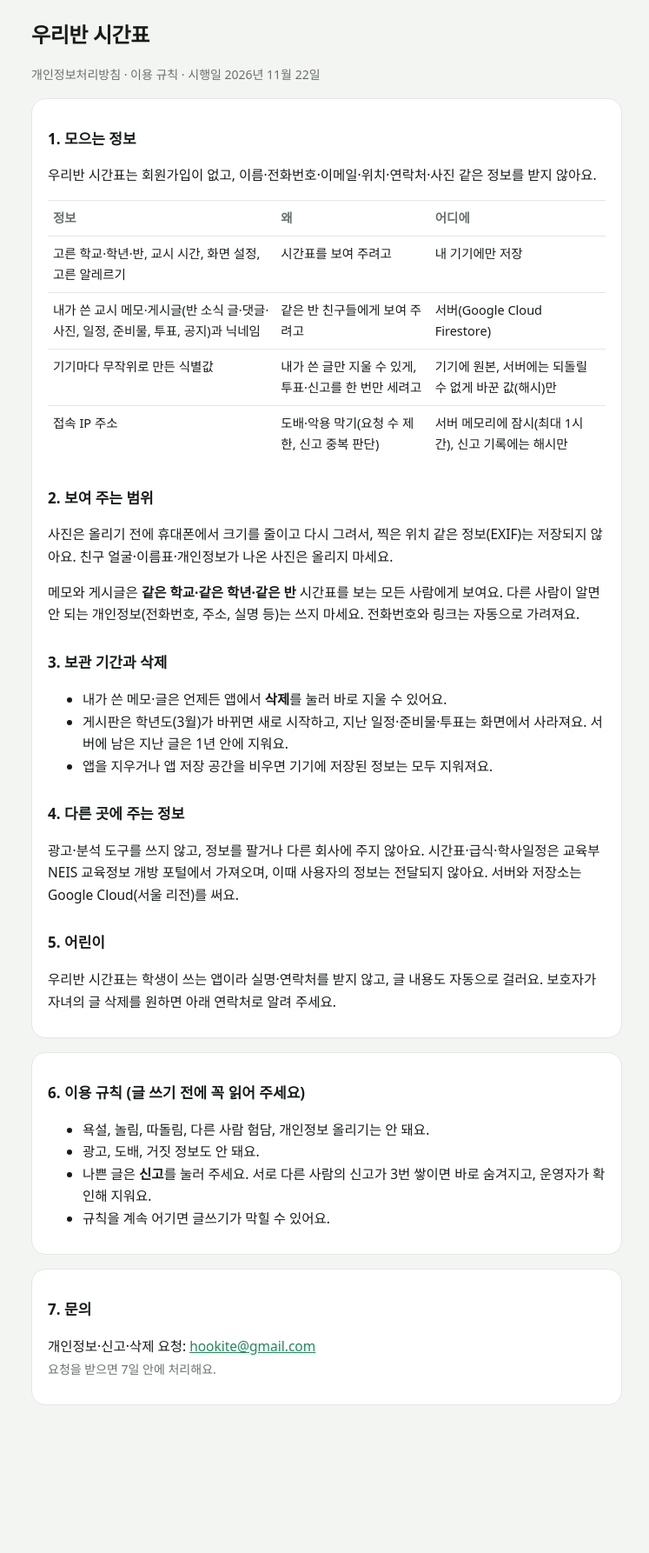
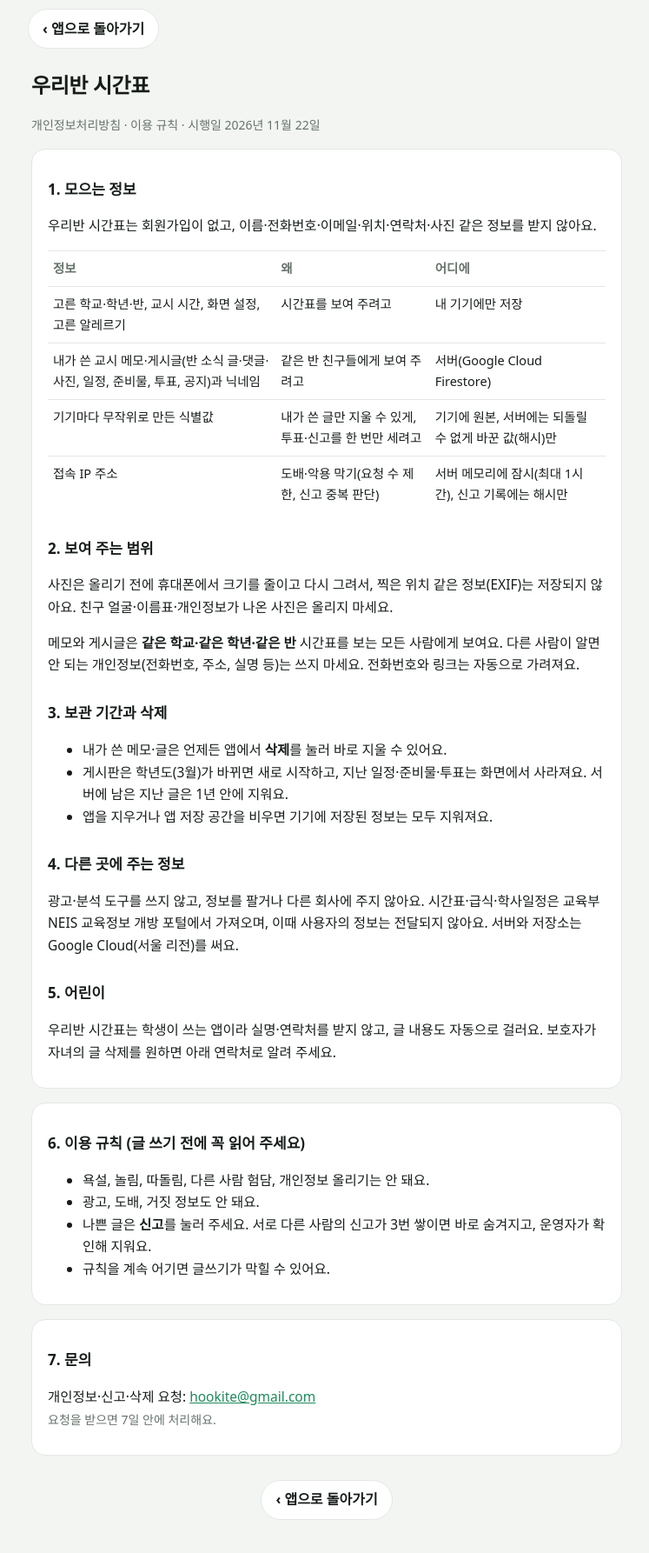
Before and after one commit to hookite-ops/sejong-timetable, a website: page public/privacy.html in a window 1280 px wide. Shown: the whole page at 87% size, without its empty margins (264-1011 px from the left). Before the commit the page ends 1656 px from the top, so only its background shows below. Drawn offline with Linux system fonts and the light colour scheme.

Commit message:
개인정보처리방침에 앱으로 돌아가기 버튼
Co-Authored-By: Claude Opus 5.5 <noreply@anthropic.com>
Claude-Session: https://claude.ai/code/session_0121EhWDG896wGt476RuQXmV

```diff
--- a/public/privacy.html
+++ b/public/privacy.html
@@ -20,10 +20,15 @@ a{color:var(--accent)}
 table{width:100%;border-collapse:collapse;font-size:14.5px}
 td,th{border-top:1px solid var(--line);padding:8px 6px;text-align:left;vertical-align:top}
 th{color:var(--sub);font-weight:600;white-space:nowrap}
+.top{position:sticky;top:0;z-index:5;margin:calc(-1 * (env(safe-area-inset-top) + 20px)) -16px 12px;padding:calc(env(safe-area-inset-top) + 10px) 12px 10px;background:color-mix(in srgb,var(--bg) 88%,transparent);-webkit-backdrop-filter:blur(16px);backdrop-filter:blur(16px)}
+.back{display:inline-flex;align-items:center;gap:6px;min-height:44px;padding:0 16px;border-radius:999px;background:var(--card);border:1px solid var(--line);color:var(--ink);font-size:16px;font-weight:700;text-decoration:none;-webkit-tap-highlight-color:transparent}
+.back:active{transform:scale(.97)}
+.bottom{display:flex;justify-content:center;margin:28px 0 8px}
 </style>
 </head>
 <body>
 <main>
+<div class="top"><a class="back" href="./">‹ 앱으로 돌아가기</a></div>
 <h1>우리반 시간표</h1>
 <p class="sub">개인정보처리방침 · 이용 규칙 · 시행일 2026년 11월 22일</p>
 
@@ -71,6 +76,7 @@ th{color:var(--sub);font-weight:600;white-space:nowrap}
 <p>개인정보·신고·삭제 요청: <a href="mailto:hookite@gmail.com">hookite@gmail.com</a><br>
 <span class="sub">요청을 받으면 7일 안에 처리해요.</span></p>
 </section>
+<div class="bottom"><a class="back" href="./">‹ 앱으로 돌아가기</a></div>
 </main>
 </body>
 </html>
--- a/public/sw.js
+++ b/public/sw.js
@@ -1,5 +1,5 @@
 // 앱 화면은 오프라인에서도 열리게, 시간표·메모 데이터(/api/)는 항상 서버에서 새로 받기
-const C = 'sejong-v14';
+const C = 'sejong-v15';
 const SHELL = ['/', '/index.html', '/app.js', '/manifest.webmanifest', '/icon.svg', '/icon-192.png'];
 self.addEventListener('install', e => { e.waitUntil(caches.open(C).then(c => c.addAll(SHELL))); self.skipWaiting(); });
 self.addEventListener('activate', e => { e.waitUntil(caches.keys().then(ks => Promise.all(ks.filter(k => k !== C).map(k => caches.delete(k))))); self.clients.claim(); });
```
